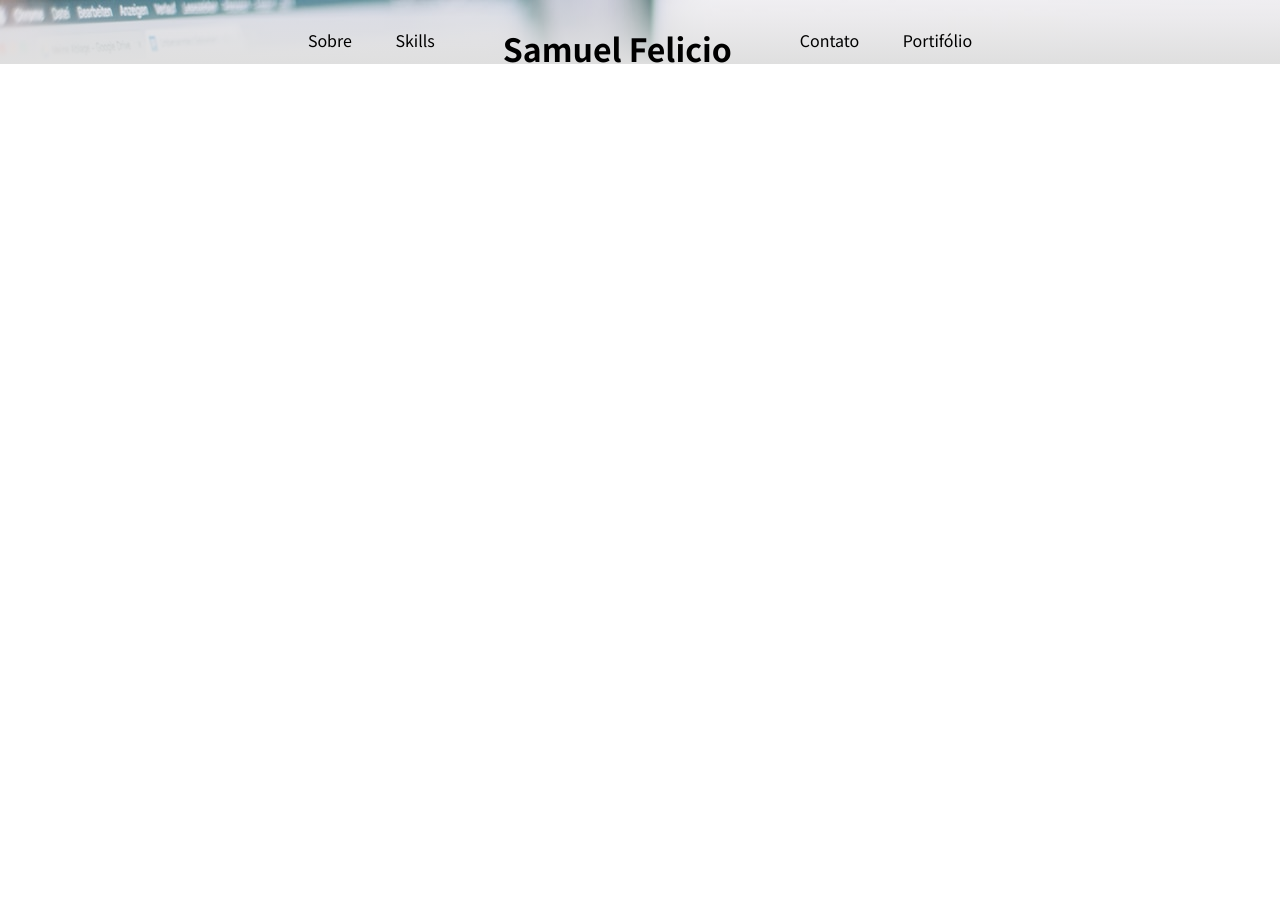
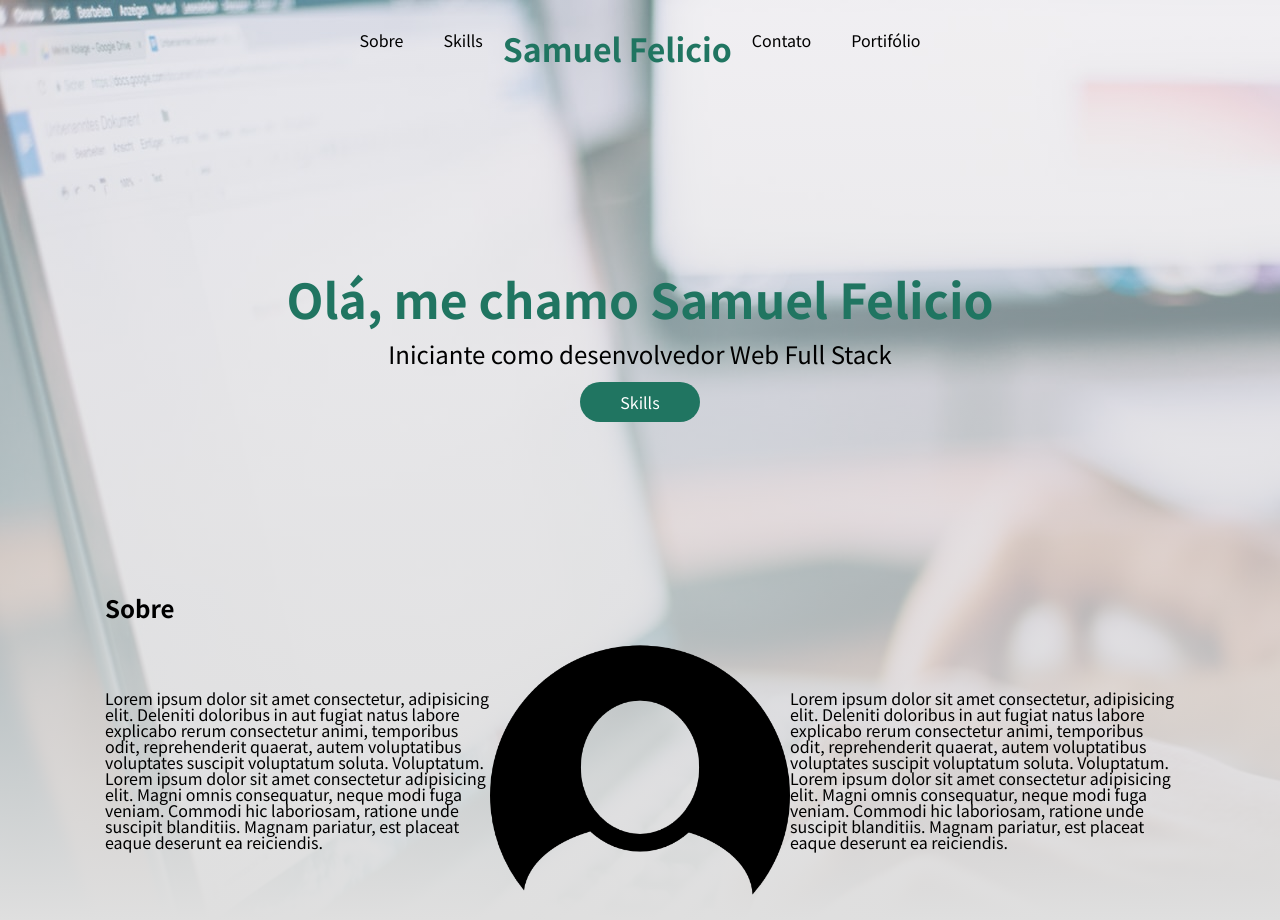
Before and after one commit to SamuelFelicio/SamuelFelicio, a plain HTML site: page index.html in a window 1280 px wide. Before the commit the page ends 800 px from the top, so only its background shows below. Drawn offline with Linux system fonts and the light colour scheme.

Commit message:
Cração do Sobre

```diff
--- a/css/style.css
+++ b/css/style.css
@@ -1,5 +1,6 @@
 body {
     font-family: 'Noto Sans JP', sans-serif;
+    background: #dfdfdf;
 }
 
 .back {
@@ -11,8 +12,6 @@ body {
     padding: 0 15px;
     margin: 0 auto;
     max-width: 1100px;
-    display: flex;
-    flex-direction: column;
 }
 
 header {
@@ -29,14 +28,8 @@ header {
     justify-content: center;
 }
 
-header .menu {
-    margin: 0 auto;
-    padding: 0;
-    display: block;
-}
-
-header .menu li {
-    display: inline-block;
+nav .menu {
+    display: flex;
 }
 
 header .menu li a {
@@ -44,7 +37,54 @@ header .menu li a {
     color: black;
 }
 
-.logo {
+header .menu li a:hover {
+    color: #207561;
+}
+
+.logo a {
+    color: #207561;
+}
+
+.introdução {
+    height: 500px;
+    display: flex;
+    line-height: 56px;
+    /*Espaçamento entre as linhas de um texto*/
+    margin-top: 2em;
+    justify-content: center;
+    flex-direction: column;
     text-align: center;
-    margin: 0 3rem;
 }
+
+.introdução h1 {
+    color: #207561;
+    font-size: 3em;
+}
+
+.introdução p {
+    font-size: 1.5em;
+}
+
+.btnRadiusGreen {
+    background-color: #207561;
+    width: 100%;
+    max-width: 120px;
+    height: 40px;
+    border-radius: 30px;
+    margin-top: 40px;
+    color: white;
+    display: flex;
+    align-items: center;
+    justify-content: center;
+    margin: 0 auto;
+}
+
+.content {
+    display: flex;
+    align-items: center;
+}
+
+.content img {
+    height: auto;
+    max-width: 300px;
+}
--- a/index.html
+++ b/index.html
@@ -21,8 +21,8 @@
                 <div class="menu-nav">
                     <nav>
                         <ul class="menu">
-                            <li><a href="#">Sobre</a></li>
-                            <li><a href="#">Skills</a></li>
+                            <li><a href="#" class="nav-link">Sobre</a></li>
+                            <li><a href="#" class="nav-link">Skills</a></li>
                         </ul>
                     </nav>
                     <div class="logo">
@@ -33,12 +33,42 @@
                         <ul class="menu">
                             <!--lista não ordenada-->
 
-                            <li><a href="#">Contato</a></li>
-                            <li><a href="#">Portifólio</a></li>
+                            <li><a href="#" class="nav-link">Contato</a></li>
+                            <li><a href="#" class="nav-link">Portifólio</a></li>
                         </ul>
                     </nav>
                 </div>
+                <div class="introdução">
+                    <h1>Olá, me chamo Samuel Felicio</h1>
+                    <p>Iniciante como desenvolvedor Web Full Stack</p>
+                    <a href="#" class="btnRadiusGreen">Skills</a>
+                </div>
             </header>
+            <main>
+                <section id="sobre">
+                    <div class="titulo">
+                        <h2>Sobre</h2>
+                    </div>
+                    <div class="content">
+                        <p>Lorem ipsum dolor sit amet consectetur, adipisicing elit. Deleniti doloribus in aut fugiat
+                            natus
+                            labore explicabo rerum consectetur animi, temporibus odit, reprehenderit quaerat, autem
+                            voluptatibus voluptates suscipit voluptatum soluta. Voluptatum.
+                            Lorem ipsum dolor sit amet consectetur adipisicing elit. Magni omnis consequatur, neque modi
+                            fuga veniam. Commodi hic laboriosam, ratione unde suscipit blanditiis. Magnam pariatur, est
+                            placeat eaque deserunt ea reiciendis.
+                        </p>
+                        <img src="img/foto_samuel.png" alt="">
+                        <p>Lorem ipsum dolor sit amet consectetur, adipisicing elit. Deleniti doloribus in aut fugiat
+                            natus
+                            labore explicabo rerum consectetur animi, temporibus odit, reprehenderit quaerat, autem
+                            voluptatibus voluptates suscipit voluptatum soluta. Voluptatum.
+                            Lorem ipsum dolor sit amet consectetur adipisicing elit. Magni omnis consequatur, neque modi
+                            fuga veniam. Commodi hic laboriosam, ratione unde suscipit blanditiis. Magnam pariatur, est
+                            placeat eaque deserunt ea reiciendis.</p>
+                    </div>
+                </section>
+            </main>
 
         </div>
     </div>
```
Also changed, not shown: img/foto_samuel.png (added).
